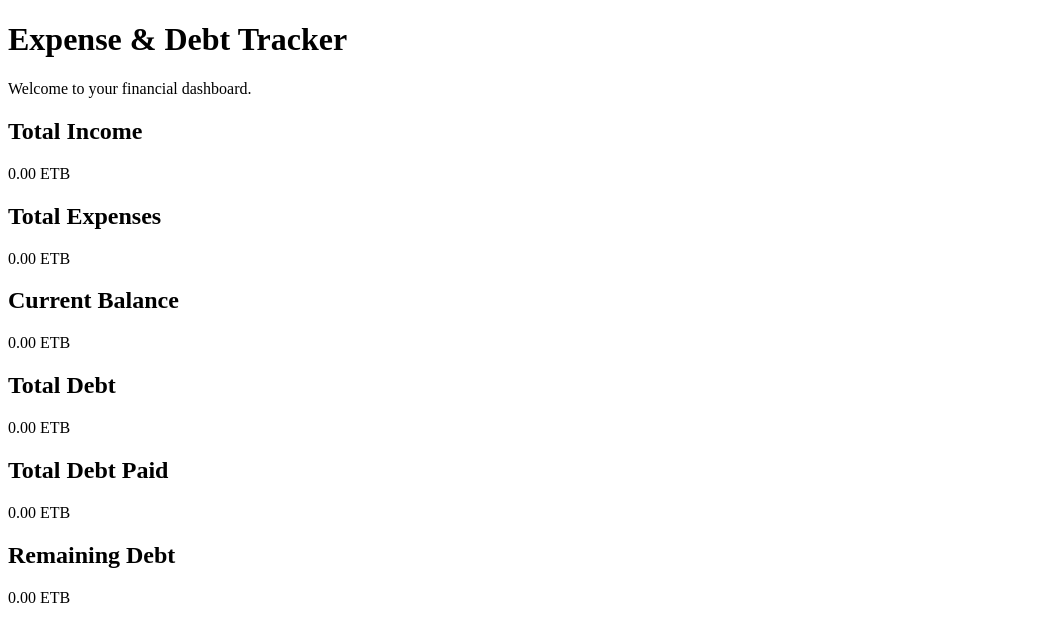
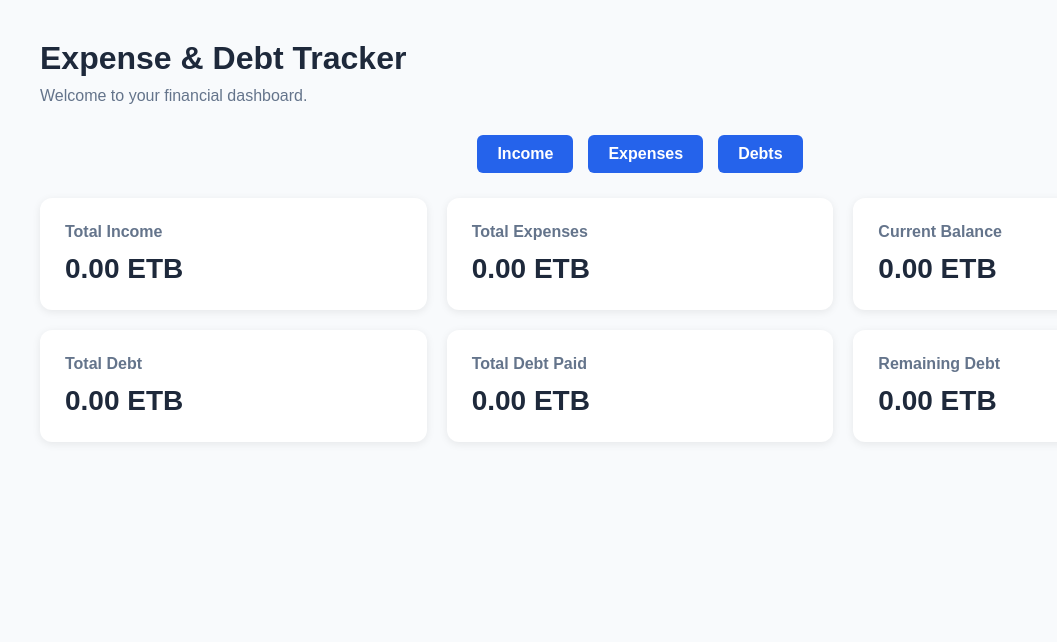
Before and after one commit to GELEBO/expense-debt-tracker, a PHP site: page / in a window 1280 px wide. Shown: the top 642 px of the page, without its empty margins (0-1057 px from the left). Run offline with PHP 8.4, Linux system fonts and the light colour scheme; data that the repository does not hold is empty.

Commit message:
Improve navigation and add income expense debt links

```diff
--- a/assets/css/style.css
+++ b/assets/css/style.css
@@ -0,0 +1,83 @@
+* {
+    box-sizing: border-box;
+    margin: 0;
+    padding: 0;
+}
+
+body {
+    font-family: Arial, sans-serif;
+    background: #f8fafc;
+    color: #1e293b;
+    padding: 40px;
+}
+
+h1 {
+    margin-bottom: 10px;
+}
+
+.dashboard-intro {
+    margin-bottom: 30px;
+    color: #64748b;
+}
+
+.summary-grid {
+    display: grid;
+    grid-template-columns: repeat(3, 1fr);
+    gap: 20px;
+}
+
+.summary-card {
+    background: white;
+    padding: 25px;
+    border-radius: 12px;
+    box-shadow: 0 2px 8px rgba(0, 0, 0, 0.08);
+}
+
+.summary-card h2 {
+    font-size: 16px;
+    margin-bottom: 12px;
+    color: #64748b;
+}
+
+.summary-card p {
+    font-size: 28px;
+    font-weight: bold;
+}
+
+@media (max-width: 768px) {
+    body {
+        padding: 20px;
+    }
+
+    .summary-grid {
+        grid-template-columns: 1fr;
+    }
+}
+
+/* =========================
+   DASHBOARD NAVIGATION
+   ========================= */
+
+   .dashboard-nav {
+    display: flex;
+    justify-content: center;
+    gap: 15px;
+    margin: 25px 0;
+    flex-wrap: wrap;
+}
+
+.dashboard-nav a {
+    display: inline-block;
+    padding: 10px 20px;
+    text-decoration: none;
+    border-radius: 6px;
+    font-weight: 600;
+    background-color: #2563EB;
+    color: white;
+    transition: 0.3s ease;
+}
+
+.dashboard-nav a:hover {
+    opacity: 0.85;
+    transform: translateY(-2px);
+}
--- a/index.php
+++ b/index.php
@@ -36,6 +36,21 @@ $remainingDebt = $totalDebt - $totalPaid;
 <p class="dashboard-intro">
     Welcome to your financial dashboard.
 </p>
+<nav class="dashboard-nav">
+
+    <a href="income/index.php">
+        Income
+    </a>
+
+    <a href="expenses/index.php">
+        Expenses
+    </a>
+
+    <a href="debt/index.php">
+        Debts
+    </a>
+
+</nav>
 
 <div class="summary-grid">
 
```
Also changed, not shown: expenses/index.php (+8 -0 lines), income/index.php (line endings or trailing spaces).
